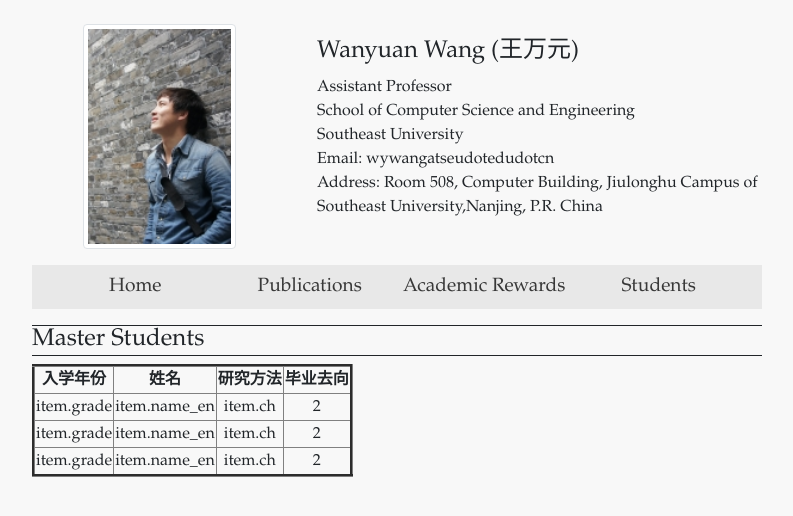
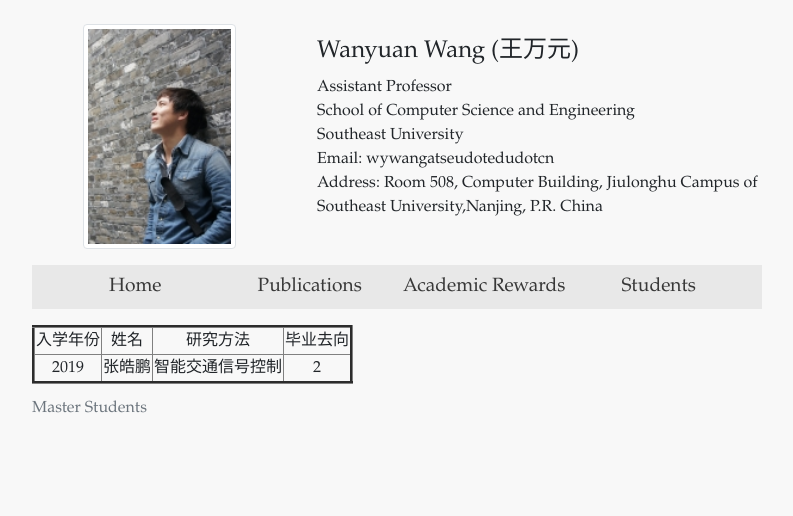
Before and after one commit to wanyuanwang/wanyuanwang.github.io, a Jekyll site: the page built from students.html, in a window 1280 px wide. Shown: the top 516 px of the page, without its empty margins (243-1036 px from the left). Built offline with Jekyll 4.4.1, drawn with Linux system fonts in a browser that asks for light colours.

Commit message:
Update students.html

```diff
--- a/students.html
+++ b/students.html
@@ -3,21 +3,19 @@ layout: default
 ---
 <div class="row">
     <div class="col-sm-8 offset-sm-2">
-        <h4 style="border-top:1px solid; border-bottom:1px solid; ">Master Students</h4>
         <table border="3">
-	   <tr align="center">
-    	      <th>入学年份</th>
-              <th>姓名</th>
-              <th>研究方法</th>
-              <th>毕业去向</th>
+	  <caption>Master Students</caption>
+          <tr align="center">
+    	      <td>入学年份</td>
+              <td>姓名</td>
+              <td>研究方法</td>
+              <td>毕业去向</td>
            </tr>
-            {% for item in site.data.students %}
             <tr align="center">
-    	      <td>item.grade</td>
-              <td>item.name_en</td>
-              <td>item.ch</td>
+    	      <td>2019</td>
+              <td>张皓鹏</td>
+              <td>智能交通信号控制</td>
               <td>2</td>
            </tr>
-            {% endfor %}
     </div>
 </div>
```
